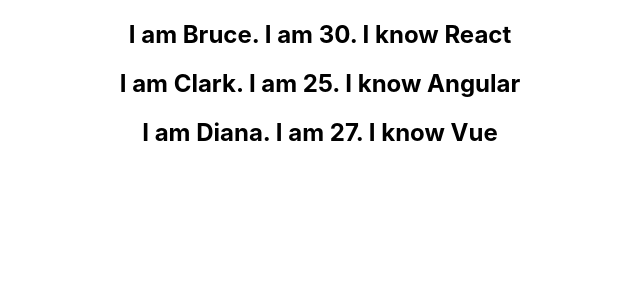
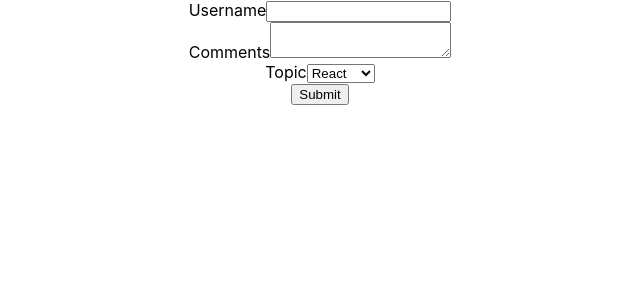
Before and after one commit to Ankitgif/LearnReact, a React (Create React App) app: page / in a window 1280 px wide. Shown: the top 300 px of the page, without its empty margins (320-960 px from the left). Built offline with nearby package versions, Linux system fonts and the light colour scheme.

Commit message:
[Ankit] Basics of Form Handeling

```diff
--- a/src/App.js
+++ b/src/App.js
@@ -12,11 +12,13 @@
 import ParentComponent from './components/ParentComponent';
 import UserGreeting from './components/UserGreeting';
 import NameList from './components/NameList';
+import Form from './components/Form';
 class App extends Component {
   render() {
     return (
       <div className="App">
-      <NameList />
+      <Form />
+     {/* <NameList /> */}
       {/*<UserGreeting />*/}
      {/* <ParentComponent /> */}
      {/* <EventBind /> */}
--- /dev/null
+++ b/src/components/Form.js
@@ -0,0 +1,67 @@
+import React, { Component } from 'react'
+
+class Form extends Component {
+
+    constructor(props) {
+        super(props)
+
+        this.state = {
+             username: '',
+             comments: '',
+             topic: 'react'
+        }
+    }
+
+    handleUsernameChange = (event) => {
+        this.setState({
+            username: event.target.value
+        })
+    }
+
+    handleCommentsChange = (event) => {
+        this.setState({
+            comments: event.target.value
+        })
+    }
+
+    handleTopicChange = (event) => {
+        this.setState({
+            topic: event.target.value
+        })
+    }
+
+    handleSubmit = event => {
+        alert(`${this.state.username} ${this.state.comments} ${this.state.topic}`)
+        event.preventDefault()
+    }
+
+    render() {
+        return (
+            <form onSubmit={this.handleSubmit}>
+                <div>
+                    <label>Username</label>
+                    <input type='text' value={this.state.username}
+                    onChange={this.handleUsernameChange}
+                    />
+                </div>
+                <div>
+                    <label>Comments</label>
+                    <textarea value={this.state.comments}
+                    onChange={this.handleCommentsChange}
+                    />
+                </div>
+                <div>
+                    <label>Topic</label>
+                    <select value={this.state.topic} onChange={this.handleTopicChange}>
+                        <option value="react">React</option>
+                        <option value="angular">Angular</option>
+                        <option value="vue">Vue</option>
+                    </select>
+                </div>
+                <button type="submit">Submit</button>
+            </form>
+        )
+    }
+}
+
+export default Form
--- a/src/components/NameList.js
+++ b/src/components/NameList.js
@@ -1,6 +1,7 @@
 import React from 'react'
 import Person from './Person'
 function NameList() {
+    const names = ['Bruce', 'Clark', 'Diana']
     const persons = [
         {
             id: 1,
@@ -21,8 +22,8 @@
             skill: 'Vue'
         }
     ]
-    const personList = persons.map(person => <Person key={person.id} person={person} />)
-    return <div>{personList}</div>
+    const nameList = names.map((name, index) => <h2 key={index}>{index} {name}</h2>)
+    return <div>{nameList}</div>
 
 }
 
```
